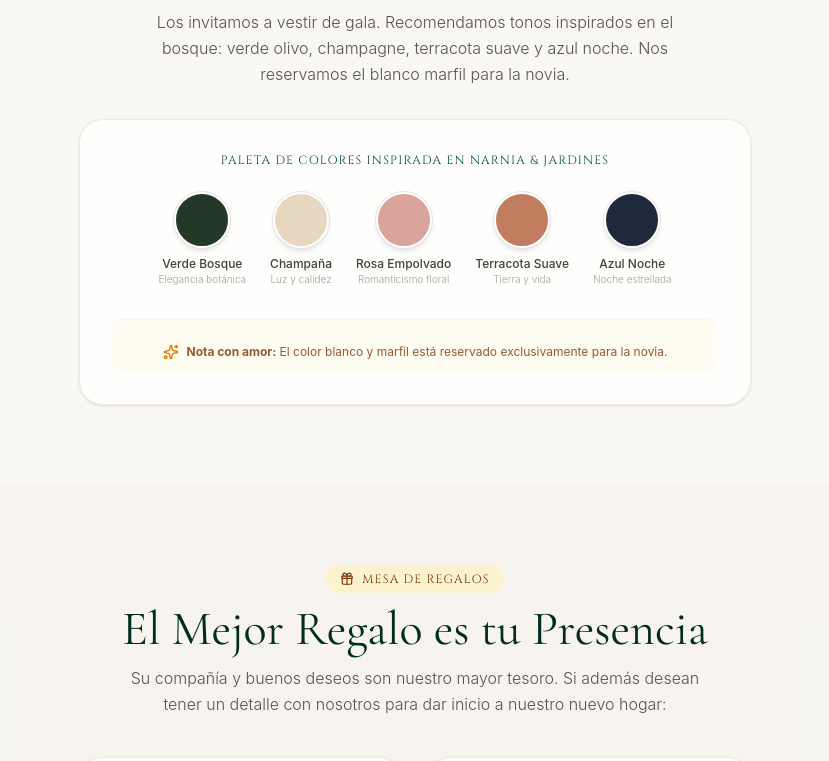
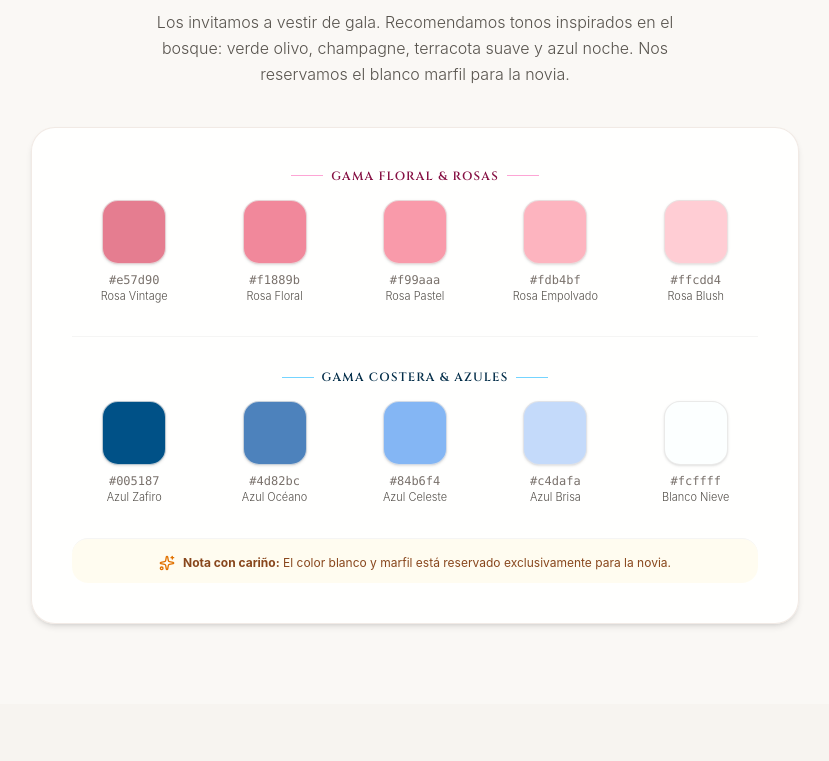
Before and after one commit to raca2901/boda-camila-y-raul, a React (Vite) app: page / in a window 1280 px wide. Shown: the part 4977-5738 px from the top of the page, without its empty margins (225-1054 px from the left). Built offline with nearby package versions, Linux system fonts and the light colour scheme; no server answers; the database is empty.

Commit message:
feat: paletas de color exactas rosa y azul para vestimenta

```diff
--- a/src/components/DressCode.tsx
+++ b/src/components/DressCode.tsx
@@ -1,4 +1,3 @@
-import React from 'react';
 import { Sparkles, Shirt } from 'lucide-react';
 
 interface DressCodeProps {
@@ -7,12 +6,20 @@ interface DressCodeProps {
 }
 
 export const DressCode: React.FC<DressCodeProps> = ({ title, description }) => {
-  const suggestedColors = [
-    { name: 'Verde Bosque', hex: '#233827', label: 'Elegancia botánica' },
-    { name: 'Champaña', hex: '#E7D7C1', label: 'Luz y calidez' },
-    { name: 'Rosa Empolvado', hex: '#D8A49B', label: 'Romanticismo floral' },
-    { name: 'Terracota Suave', hex: '#C27D60', label: 'Tierra y vida' },
-    { name: 'Azul Noche', hex: '#1E293B', label: 'Noche estrellada' },
+  const rosePalette = [
+    { hex: '#e57d90', name: 'Rosa Vintage' },
+    { hex: '#f1889b', name: 'Rosa Floral' },
+    { hex: '#f99aaa', name: 'Rosa Pastel' },
+    { hex: '#fdb4bf', name: 'Rosa Empolvado' },
+    { hex: '#ffcdd4', name: 'Rosa Blush' },
+  ];
+
+  const bluePalette = [
+    { hex: '#005187', name: 'Azul Zafiro' },
+    { hex: '#4d82bc', name: 'Azul Océano' },
+    { hex: '#84b6f4', name: 'Azul Celeste' },
+    { hex: '#c4dafa', name: 'Azul Brisa' },
+    { hex: '#fcffff', name: 'Blanco Nieve' },
   ];
 
   return (
@@ -28,39 +35,79 @@ export const DressCode: React.FC<DressCodeProps> = ({ title, description }) => {
           {title}
         </h2>
 
-        <p className="text-stone-600 text-sm sm:text-base max-w-xl mx-auto font-light leading-relaxed mb-8">
+        <p className="text-stone-600 text-sm sm:text-base max-w-xl mx-auto font-light leading-relaxed mb-10">
           {description}
         </p>
 
-        {/* Suggestion Swatches */}
-        <div className="bg-white/80 backdrop-blur-sm p-6 sm:p-8 rounded-3xl border border-amber-900/10 shadow-sm max-w-2xl mx-auto">
-          <p className="text-xs font-cinzel uppercase tracking-widest text-emerald-900 mb-6">
-            Paleta de Colores Inspirada en Narnia & Jardines
+        {/* Official Palettes Container */}
+        <div className="bg-white/90 backdrop-blur-sm p-6 sm:p-10 rounded-3xl border border-amber-900/10 shadow-md max-w-3xl mx-auto space-y-8">
+
+          {/* Palette 1: Rosas Florales */}
+          <div>
+            <div className="flex items-center justify-center gap-2 mb-4">
+              <span className="h-[1px] w-8 bg-pink-300" />
+              <p className="text-xs font-cinzel uppercase tracking-widest text-pink-900 font-semibold">
+                Gama Floral & Rosas
               </p>
+              <span className="h-[1px] w-8 bg-pink-300" />
+            </div>
 
-          <div className="flex flex-wrap items-center justify-center gap-4 sm:gap-6">
-            {suggestedColors.map((color) => (
-              <div key={color.name} className="flex flex-col items-center group">
+            <div className="grid grid-cols-5 gap-2 sm:gap-4">
+              {rosePalette.map((color) => (
+                <div key={color.hex} className="flex flex-col items-center group">
                   <div
-                  className="w-12 h-12 sm:w-14 sm:h-14 rounded-full shadow-md border-2 border-white ring-1 ring-stone-200 transition-transform duration-300 group-hover:scale-110"
+                    className="w-11 h-11 sm:w-16 sm:h-16 rounded-2xl shadow-sm border border-stone-200/80 transition-transform duration-300 group-hover:scale-110"
                     style={{ backgroundColor: color.hex }}
                   />
-                <span className="text-xs font-medium text-stone-700 mt-2">
+                  <span className="text-[10px] sm:text-xs font-mono text-stone-500 mt-2 font-medium">
+                    {color.hex}
+                  </span>
+                  <span className="text-[9px] sm:text-[11px] text-stone-600 font-light hidden sm:inline">
                     {color.name}
-                </span>
-                <span className="text-[10px] text-stone-400 font-light">
-                  {color.label}
                   </span>
                 </div>
               ))}
             </div>
+          </div>
 
-          <div className="mt-8 pt-6 border-t border-stone-100 flex items-center justify-center gap-2 text-xs text-amber-900/80 bg-amber-50/60 py-3 px-4 rounded-xl">
+          <div className="w-full h-[1px] bg-stone-100" />
+
+          {/* Palette 2: Azules Océano */}
+          <div>
+            <div className="flex items-center justify-center gap-2 mb-4">
+              <span className="h-[1px] w-8 bg-sky-300" />
+              <p className="text-xs font-cinzel uppercase tracking-widest text-sky-950 font-semibold">
+                Gama Costera & Azules
+              </p>
+              <span className="h-[1px] w-8 bg-sky-300" />
+            </div>
+
+            <div className="grid grid-cols-5 gap-2 sm:gap-4">
+              {bluePalette.map((color) => (
+                <div key={color.hex} className="flex flex-col items-center group">
+                  <div
+                    className="w-11 h-11 sm:w-16 sm:h-16 rounded-2xl shadow-sm border border-stone-200/80 transition-transform duration-300 group-hover:scale-110"
+                    style={{ backgroundColor: color.hex }}
+                  />
+                  <span className="text-[10px] sm:text-xs font-mono text-stone-500 mt-2 font-medium">
+                    {color.hex}
+                  </span>
+                  <span className="text-[9px] sm:text-[11px] text-stone-600 font-light hidden sm:inline">
+                    {color.name}
+                  </span>
+                </div>
+              ))}
+            </div>
+          </div>
+
+          {/* Bride reservation note */}
+          <div className="pt-4 border-t border-stone-100 flex items-center justify-center gap-2 text-xs text-amber-900/90 bg-amber-50/70 py-3 px-4 rounded-2xl">
             <Sparkles className="w-4 h-4 text-amber-600 shrink-0" />
             <span>
-              <strong>Nota con amor:</strong> El color blanco y marfil está reservado exclusivamente para la novia.
+              <strong>Nota con cariño:</strong> El color blanco y marfil está reservado exclusivamente para la novia.
             </span>
           </div>
+
         </div>
 
       </div>
```
Lines whose indentation alone changed are shown as unchanged.
